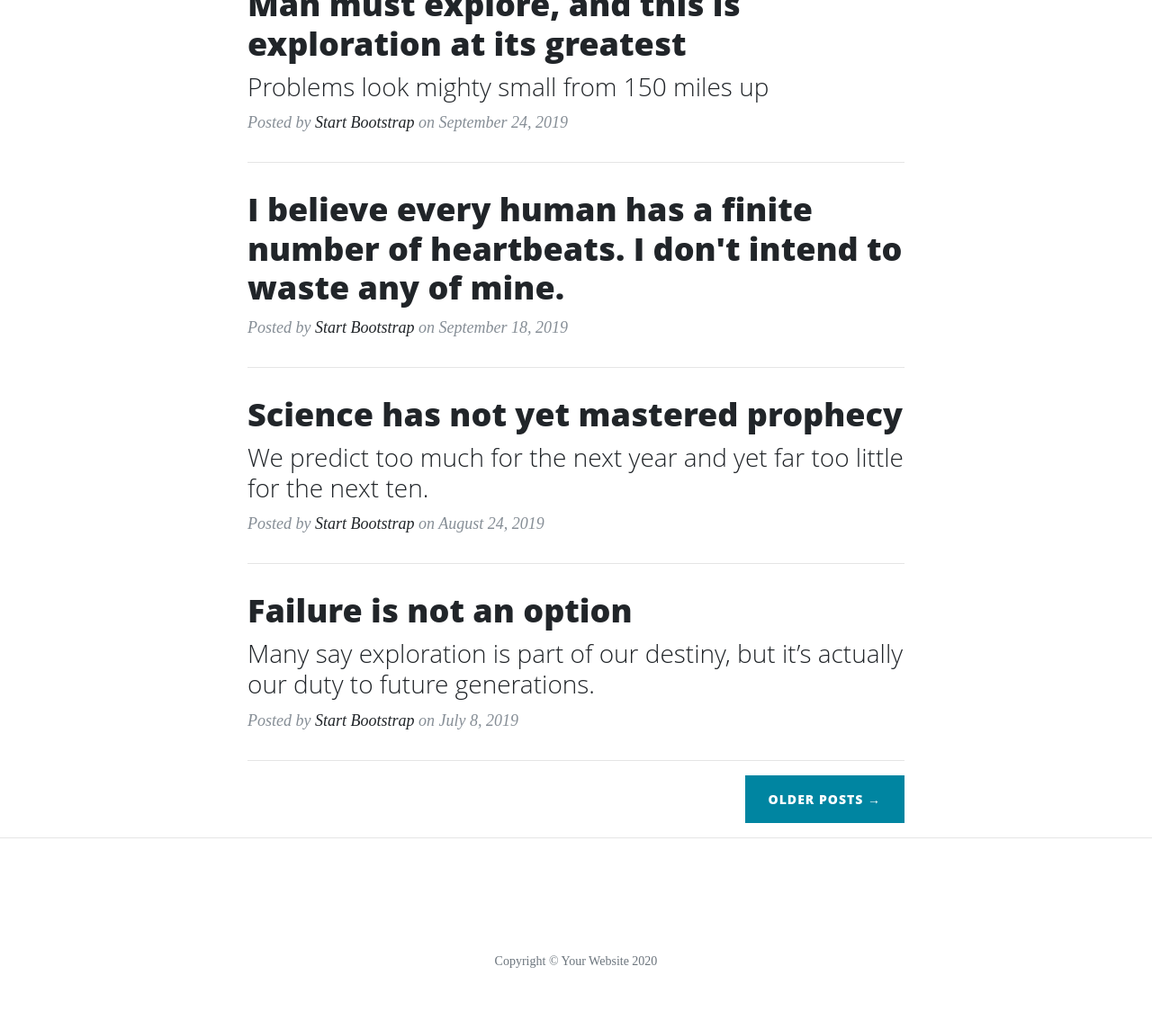
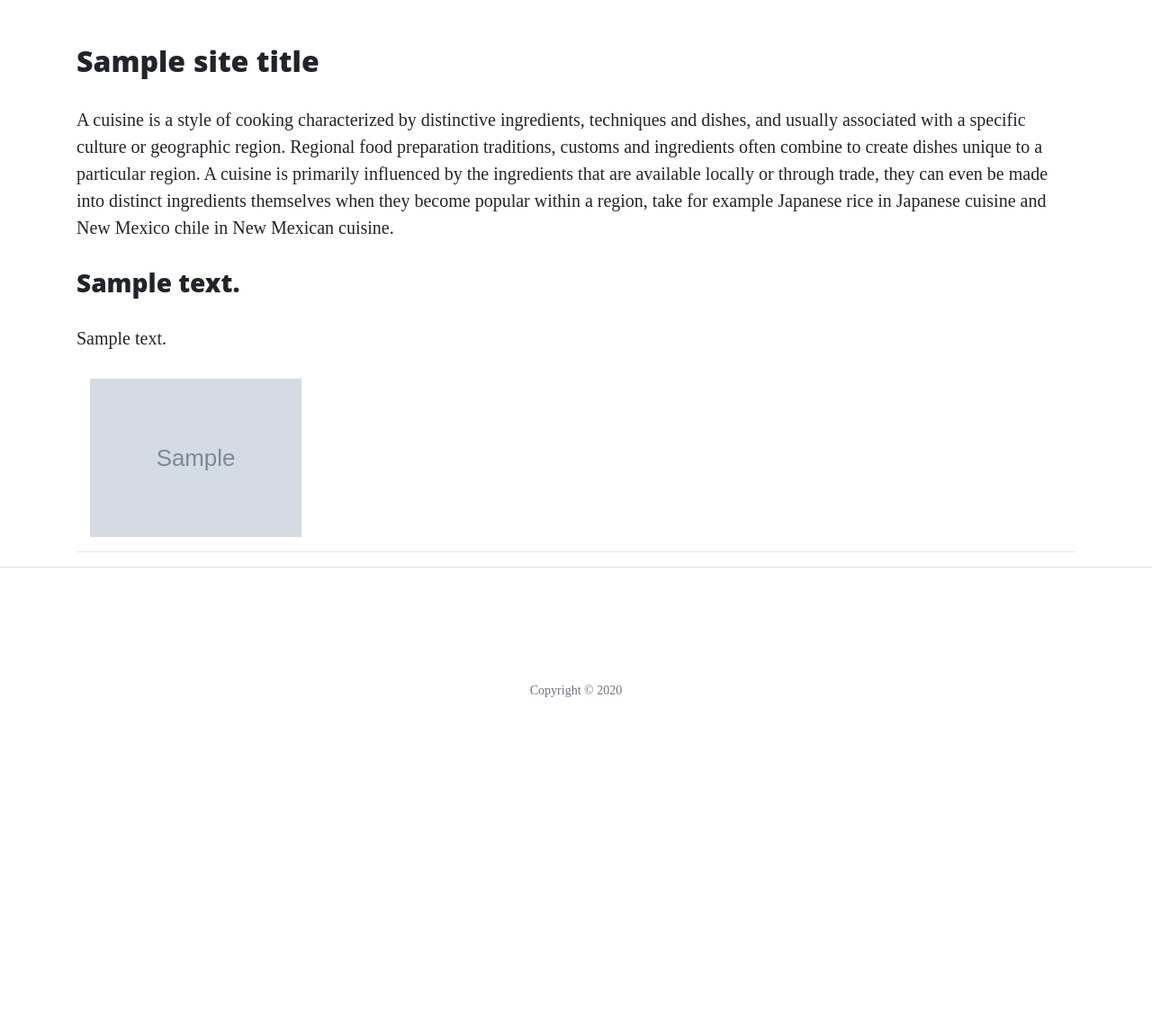
Before and after one commit to Tomazdo10/Local-Cuisine-Cook-Book, a Flask app: template templates/about.html in a window 1280 px wide. Shown: the part 629-1773 px from the top of the page at 90% size. After the commit the page ends 1404 px from the top, so only its background shows below. Run offline with Flask 2, Linux system fonts and the light colour scheme; the template is opened without the code that fills it: most values are stand-ins (such as "Sample title", 1, 10 or a date in 2020); grey boxes marked "Sample" are stand-in pictures; some libraries are stand-ins or nearby versions.

Commit message:
cuisine.json

```diff
--- a/run.py
+++ b/run.py
@@ -1,4 +1,5 @@
 import os
+import json
 from flask import Flask, render_template
 
 
@@ -12,17 +13,20 @@ def index():
 
 @app.route("/about")
 def about():
-    return render_template("about.html")
+  data = []
+  with open("data/cuisine.json", "r") as json_data:
+    data = json.load (json_data)
+    return render_template("about.html", site_title="About", cuisine=data)
 
 
 @app.route("/contact")
 def contact():
-    return render_template("contact.html")
+    return render_template("contact.html", site_title="Contact")
 
 
 @app.route("/careers")
 def careers():
-    return render_template("careers.html")
+    return render_template("careers.html", site_title="Careers")
 
 
 if __name__ == "__main__":
--- /dev/null
+++ b/static/css/style.css
@@ -0,0 +1,3 @@
+.col-md-5 img{
+width: 100%;
+}
--- a/templates/about.html
+++ b/templates/about.html
@@ -1,4 +1,34 @@
 {%extends "base.html"%}
 {%block content%}
-<h1>About</h1>
+
+    <h2>{{site_title}}</h2>
+    <p>
+        A cuisine is a style of cooking characterized by distinctive ingredients, techniques and dishes, and usually
+        associated with a specific culture or geographic region. Regional food preparation traditions, customs and
+        ingredients often combine to create dishes unique to a particular region.
+
+        A cuisine is primarily influenced by the ingredients that are available locally or through trade, they can even be
+        made into distinct ingredients themselves when they become popular within a region, take for example Japanese rice
+        in Japanese cuisine and New Mexico chile in New Mexican cuisine.
+    </p>
+
+    {% for local in cuisine %}
+
+    <div class="row futerrete">
+    <div class="col-md-7">
+    <h3>{{ local.cuisine }}</h3>
+    <p>
+       {{ cuisine.description }}
+    </p>
+    <div class="col-md-5">
+        <img src="{{cuisine.image_source}}" alt="" class="futerrete-image image-responsive">
+    </div>
+    </div>
+    </div>
+
+<hr class="featurette-divider">
+
+{% endfor %}
+
+
 {%endblock%}
--- a/templates/base.html
+++ b/templates/base.html
@@ -3,14 +3,15 @@
 <head>
     <meta charset="UTF-8">
     <meta name="viewport" content="width=device-width, initial-scale=1.0">
-    <link rel="stylesheet" href="{{url_for('static', filename='vendor/bootstrap/css/bootstrap.min.css')}}">
-    <link rel="stylesheet" href="{{url_for('static', filename='css/clean-blog.min.css')}}">
+    <link rel="stylesheet" href="{{url_for('static', filename='vendor/bootstrap/css/bootstrap.min.css')}}" type="text/css">
+    <link rel="stylesheet" href="{{url_for('static', filename='css/clean-blog.min.css')}}" type="text/css">
+     <link rel="stylesheet" href="{{url_for('static', filename='style.css')}}" type="text/css">
     <title>Local Cuisine Cook Book</title>
 </head>
 <body>
      <nav class="navbar navbar-expand-lg navbar-light fixed-top" id="mainNav">
     <div class="container">
-      <a class="navbar-brand" href="index.html">Start Bootstrap</a>
+      <a class="navbar-brand" href= "{{url_for('index') }}">Local Cuisine &amp; Company</a>
       <button class="navbar-toggler navbar-toggler-right" type="button" data-toggle="collapse" data-target="#navbarResponsive" aria-controls="navbarResponsive" aria-expanded="false" aria-label="Toggle navigation">
         Menu
         <i class="fas fa-bars"></i>
@@ -18,16 +19,16 @@
       <div class="collapse navbar-collapse" id="navbarResponsive">
         <ul class="navbar-nav ml-auto">
           <li class="nav-item">
-            <a class="nav-link" href="index.html">Home</a>
+            <a class="nav-link" href= "{{url_for('index') }}">Home</a>
           </li>
           <li class="nav-item">
-            <a class="nav-link" href="about.html">About</a>
+            <a class="nav-link" href= "{{url_for('about') }}">About</a>
           </li>
           <li class="nav-item">
-            <a class="nav-link" href="post.html">Sample Post</a>
+            <a class="nav-link" href= "{{url_for('contact') }}">Contact Us</a>
           </li>
           <li class="nav-item">
-            <a class="nav-link" href="contact.html">Contact</a>
+            <a class="nav-link" href= "{{url_for('careers') }}">Careers</a>
           </li>
         </ul>
       </div>
@@ -35,14 +36,14 @@
   </nav>
 
   <!-- Page Header -->
-  <header class="masthead" style="background-image: url('img/home-bg.jpg')">
+<header class="masthead" style="background-image:  url('https://www.atastefortravel.ca/wp-content/uploads/2019/03/Eat-Local-Aruba-.jpg')">
     <div class="overlay"></div>
     <div class="container">
       <div class="row">
         <div class="col-lg-8 col-md-10 mx-auto">
           <div class="site-heading">
-            <h1>Clean Blog</h1>
-            <span class="subheading">A Blog Theme by Start Bootstrap</span>
+            <h1>Local Cuisine &amp; Company</h1>
+            <span class="subheading">Local Cuisine Cook Book</span>
           </div>
         </div>
       </div>
@@ -51,67 +52,8 @@
 
   <!-- Main Content -->
   <div class="container">
-    <div class="row">
-      <div class="col-lg-8 col-md-10 mx-auto">
-        <div class="post-preview">
-          <a href="post.html">
-            <h2 class="post-title">
-              Man must explore, and this is exploration at its greatest
-            </h2>
-            <h3 class="post-subtitle">
-              Problems look mighty small from 150 miles up
-            </h3>
-          </a>
-          <p class="post-meta">Posted by
-            <a href="#">Start Bootstrap</a>
-            on September 24, 2019</p>
-        </div>
-        <hr>
-        <div class="post-preview">
-          <a href="post.html">
-            <h2 class="post-title">
-              I believe every human has a finite number of heartbeats. I don't intend to waste any of mine.
-            </h2>
-          </a>
-          <p class="post-meta">Posted by
-            <a href="#">Start Bootstrap</a>
-            on September 18, 2019</p>
-        </div>
-        <hr>
-        <div class="post-preview">
-          <a href="post.html">
-            <h2 class="post-title">
-              Science has not yet mastered prophecy
-            </h2>
-            <h3 class="post-subtitle">
-              We predict too much for the next year and yet far too little for the next ten.
-            </h3>
-          </a>
-          <p class="post-meta">Posted by
-            <a href="#">Start Bootstrap</a>
-            on August 24, 2019</p>
-        </div>
-        <hr>
-        <div class="post-preview">
-          <a href="post.html">
-            <h2 class="post-title">
-              Failure is not an option
-            </h2>
-            <h3 class="post-subtitle">
-              Many say exploration is part of our destiny, but it’s actually our duty to future generations.
-            </h3>
-          </a>
-          <p class="post-meta">Posted by
-            <a href="#">Start Bootstrap</a>
-            on July 8, 2019</p>
-        </div>
-        <hr>
-        <!-- Pager -->
-        <div class="clearfix">
-          <a class="btn btn-primary float-right" href="#">Older Posts &rarr;</a>
-        </div>
-      </div>
-    </div>
+    {% block content %}
+    {% endblock %}
   </div>
 
   <hr>
@@ -147,7 +89,7 @@
               </a>
             </li>
           </ul>
-          <p class="copyright text-muted">Copyright &copy; Your Website 2020</p>
+          <p class="copyright text-muted">Copyright &copy; <span id="copyright"></span></p>
         </div>
       </div>
     </div>
@@ -160,5 +102,9 @@
   <!-- Custom scripts for this template -->
   <script src="{{url_for('static', filename='js/clean-blog.min.js')}}"></script>
 
+  <script>
+      $("#copyright").text(new Date().getFullYear());
+  </script>
+
 </body>
 </html>
--- a/templates/careers.html
+++ b/templates/careers.html
@@ -1,4 +1,4 @@
 {%extends "base.html"%}
 {%block content%}
-<h1>Come work with us</h1>
+<h2>{{site_title}}</h2>
 {%endblock%}
--- a/templates/contact.html
+++ b/templates/contact.html
@@ -1,4 +1,4 @@
 {%extends "base.html"%}
 {%block content%}
-<h1>Contact Us</h1>
+<h2>{{site_title}}</h2>
 {%endblock%}
```
Also changed, not shown: data/cuisine.json (added, +14 -0 lines), templates/index.html (+61 -1 lines).
